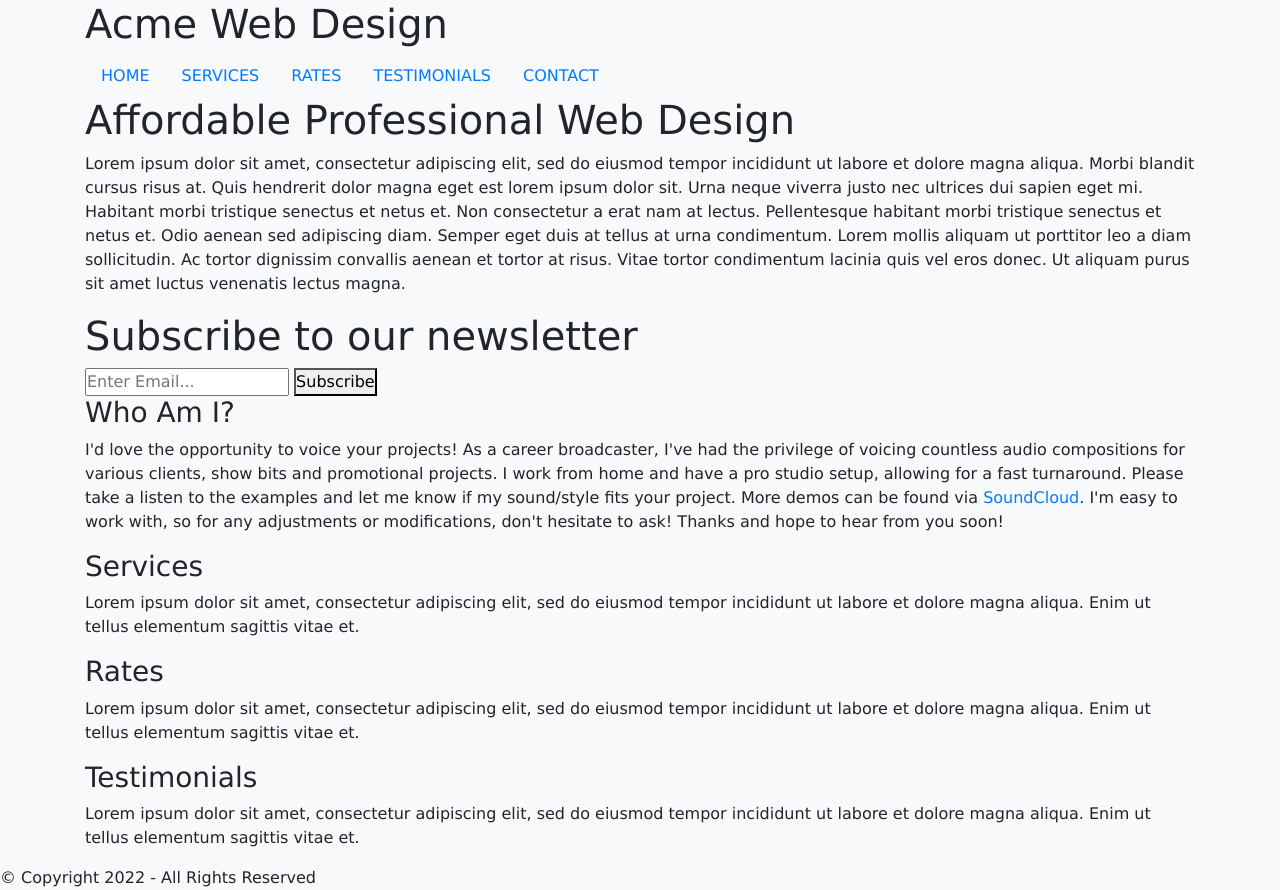
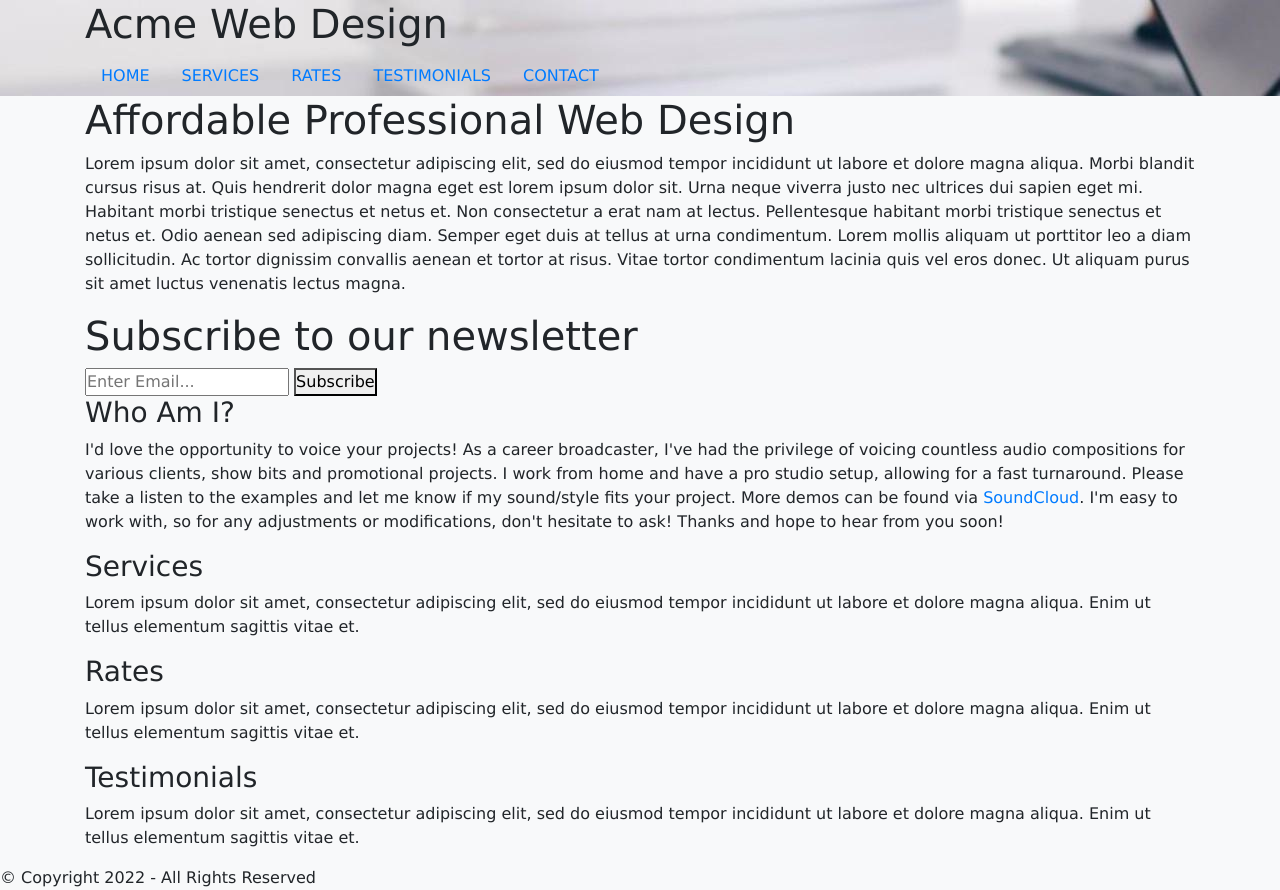
Before and after one commit to Jesse-Salazar/voiceProject, a plain HTML site: page index.html in a window 1280 px wide. Drawn offline with nearby package versions, Linux system fonts and the light colour scheme.

Commit message:
re add bg image to header

```diff
--- a/style.css
+++ b/style.css
@@ -5,7 +5,7 @@
     box-sizing: border-box;
 }
 
-header.mainbanner {
+div.mainbanner {
     background-image: url("./resources/images/main_banner.jpeg");
 }
 
```
